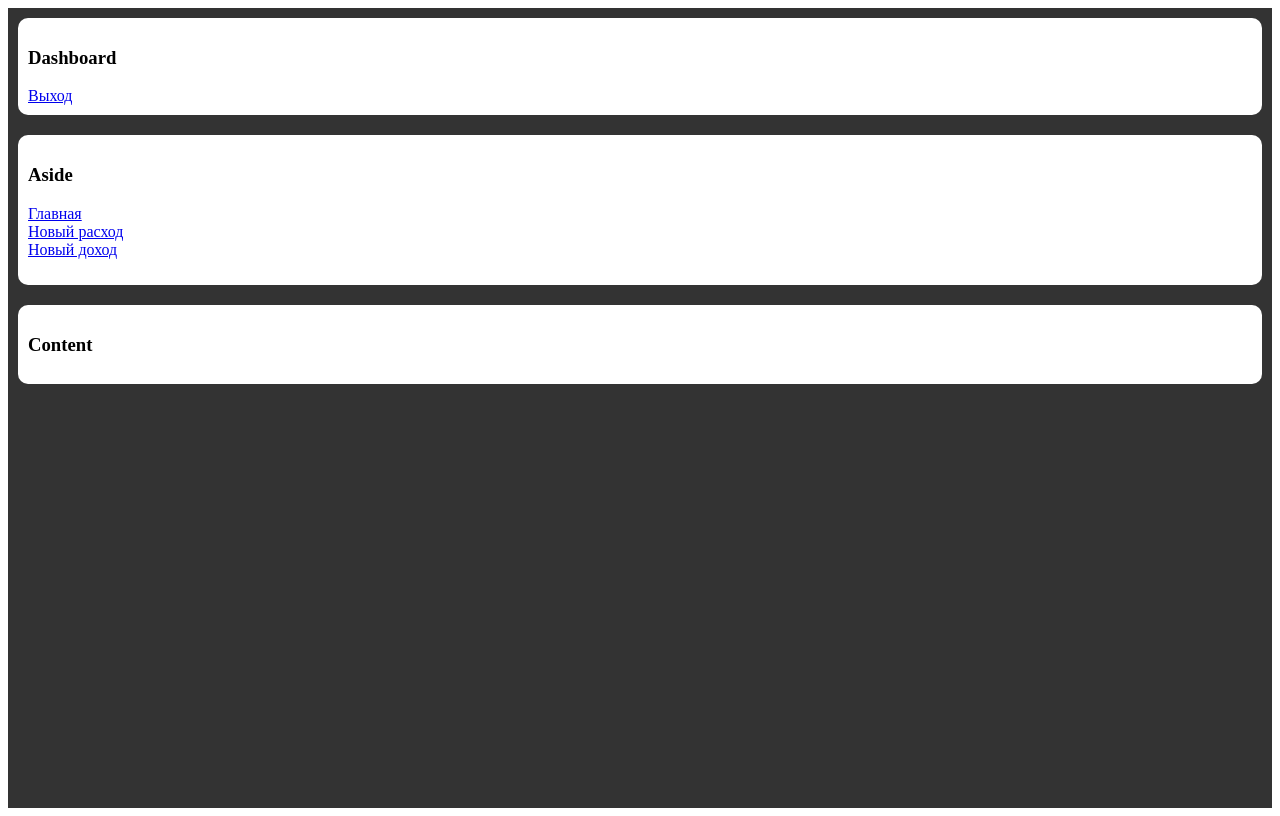
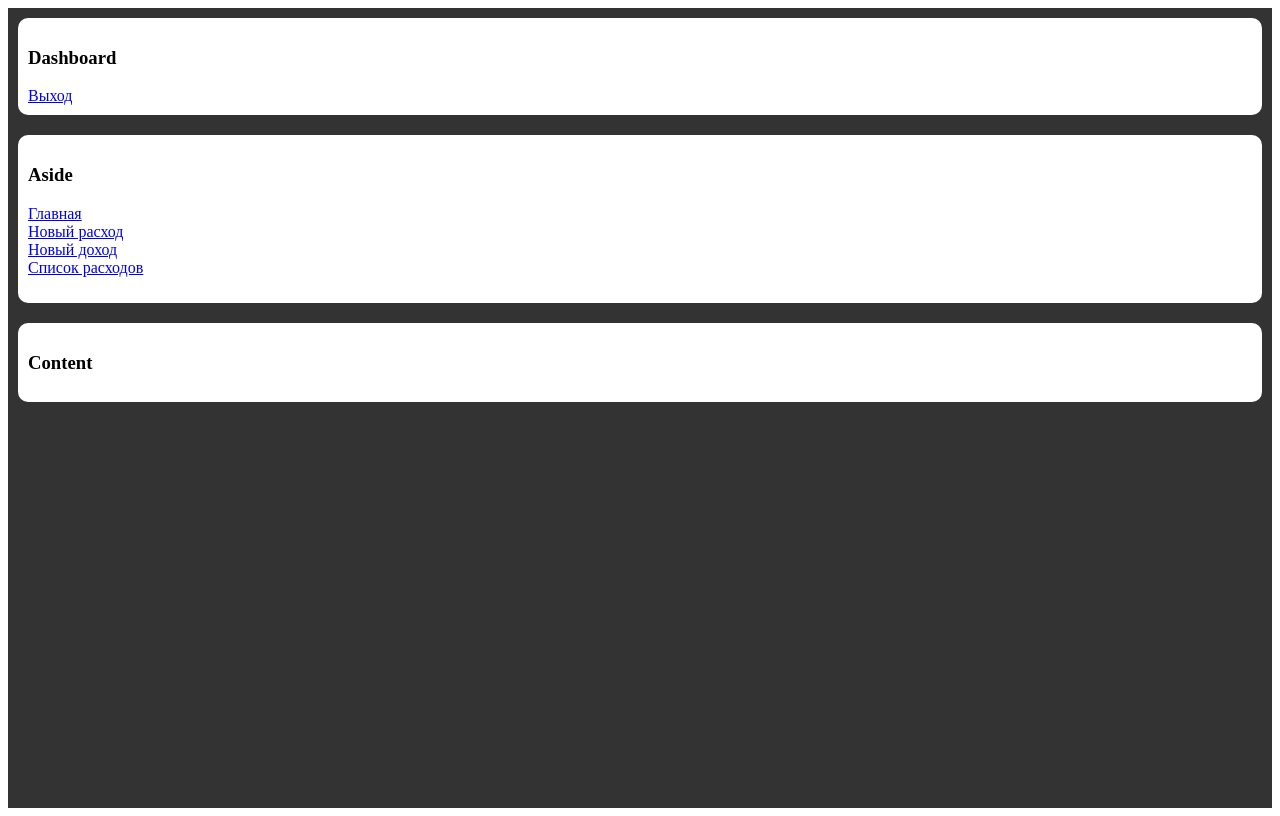
Before and after one commit to AlexTheMaggot/finance, a React app in the folder finance/mainapp/: page / in a window 1280 px wide. Built offline with nearby package versions, Linux system fonts and the light colour scheme; the HTML template or start-up script is replaced by a standard one.

Commit message:
add expends list link

```diff
--- a/finance/mainapp/src/components/Aside.js
+++ b/finance/mainapp/src/components/Aside.js
@@ -16,6 +16,7 @@ export default class Aside extends Component {
                         <li><Link to={'/'} className='nav__item btn btn-primary'>Главная</Link></li>
                         <li><Link to={'/expends/create/'} className='nav__item btn btn-primary'>Новый расход</Link></li>
                         <li><Link to={'/incomes/create/'} className='nav__item btn btn-primary'>Новый доход</Link></li>
+                        <li><Link to={'/expends/list/'} className='nav__item btn btn-primary'>Список расходов</Link></li>
                     </ul>
                 </nav>
             </div>
```
